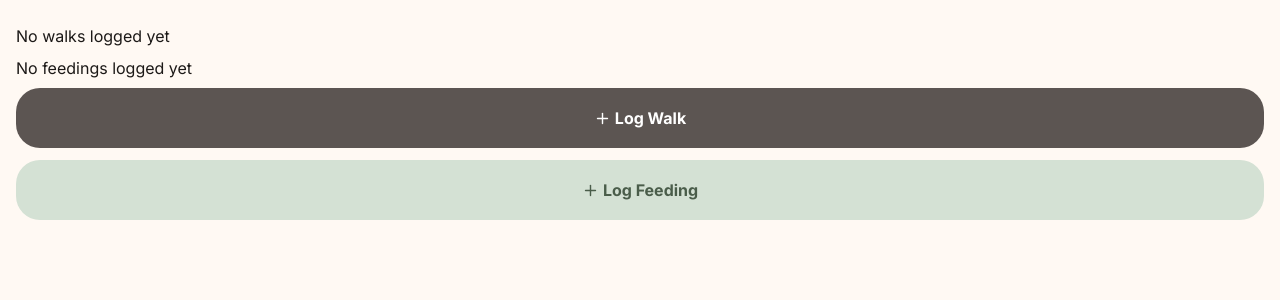
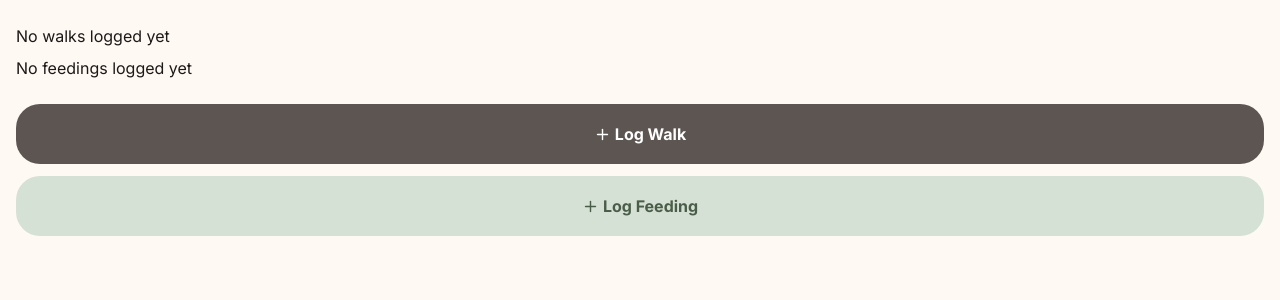
Before and after one commit to lindajensen/waggr, a Next.js app: page / in a window 1280 px wide. Shown: the top 300 px of the page. Built offline with nearby package versions, Linux system fonts and the light colour scheme; no server answers; the database is empty.

Commit message:
Minor adjustments to QuickActions layout

```diff
--- a/src/components/QuickActions.tsx
+++ b/src/components/QuickActions.tsx
@@ -22,7 +22,7 @@
 
   return (
     <>
-      <section className="flex flex-col gap-3">
+      <section className="flex flex-col gap-3 mt-4">
         <button
           className="bg-[#5c5552] text-white hover:bg-[#4A4441] shadow-[#5C5552]/20 px-4 h-15 rounded-3xl font-bold cursor-pointer"
           onClick={() => setOpenModal("walk")}
```
